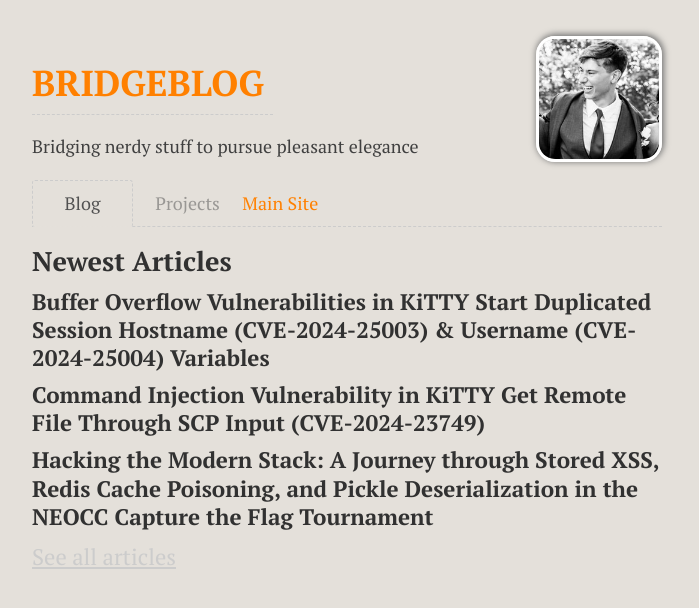
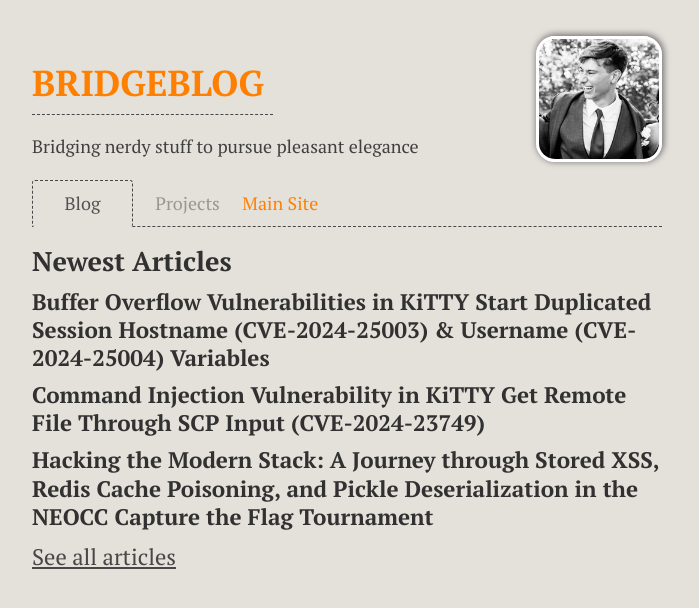
Before and after one commit to DEFCESCO/blog.defcesco.io, a Jekyll site: the page built from index.html, in a window 1280 px wide. Shown: the top 608 px of the page, without its empty margins (293-992 px from the left). Built offline with Jekyll 4.4.1, drawn with Linux system fonts in a browser that asks for light colours.

Commit message:
Update _variables.scss

```diff
--- a/_sass/_variables.scss
+++ b/_sass/_variables.scss
@@ -1,5 +1,5 @@
 $gray-1: #f9f9f9;
-$gray-2: #ccc;
+$gray-2: #474747;
 $gray-3: #767676;
 $gray-4: #515151;
 $gray-5: #313131;
```
